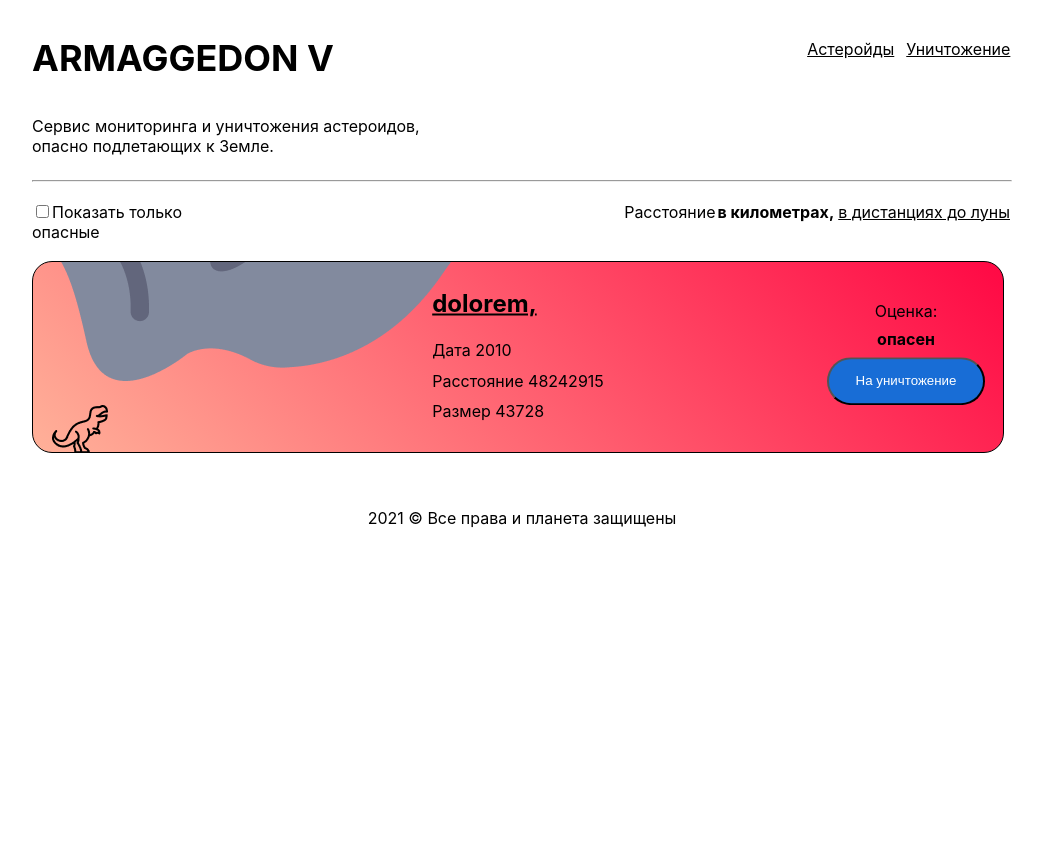
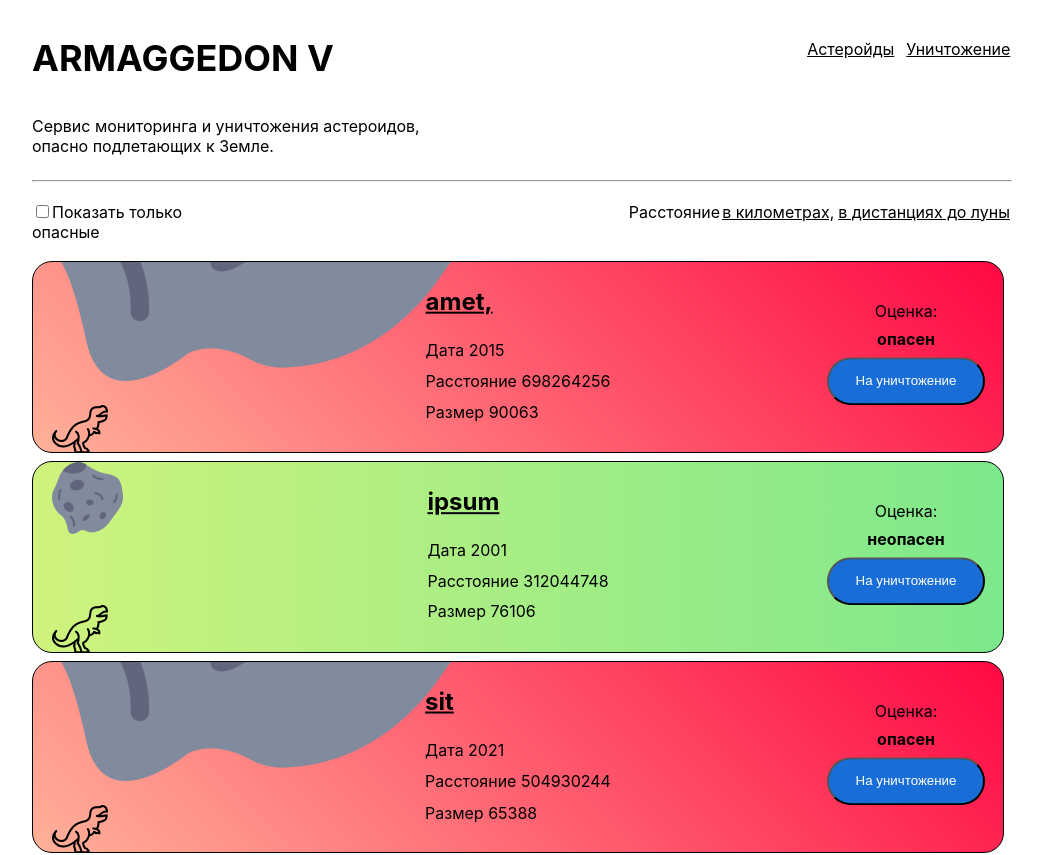
Before and after one commit to maks88sgt/armageddonApp, a React (Create React App) app: page / in a window 1280 px wide. Shown: the top 855 px of the page, without its empty margins (118-1161 px from the left). Before the commit the page ends 800 px from the top, so only its background shows below. Built offline with nearby package versions, Linux system fonts and the light colour scheme.

Commit message:
first filter

```diff
--- a/src/common/mocks/Mock.js
+++ b/src/common/mocks/Mock.js
@@ -2,13 +2,13 @@
 
 
 export const getAsteroids = () => {
-    const arrayLength = getRandomInt(1,5);
+    const arrayLength = getRandomInt(5,10);
     const asteroids = Array.from({length: arrayLength});
     return asteroids.map(() => {
         return {
             name: names.split(" ")[getRandomInt(0, 15)],
             date: getRandomInt(1995, 2022),
-            distance: getRandomInt(0, 1000000000),
+            distance: getRandomInt(10000, 1000000000),
             size: getRandomInt(0, 100000),
             inDangerous: getRandomInt(0, 2),
 
--- a/src/components/content/Content.jsx
+++ b/src/components/content/Content.jsx
@@ -4,6 +4,7 @@ import Footer from "./Footer/Footer";
 import {Route, Routes} from "react-router-dom";
 import Destruction from "./Cards/destruction/Destruction";
 import Card from "./Cards/Card";
+import FilterDistance from "./Filter/FilterDistance/FilterDistance";
 
 const Content = ({asteroids}) => {
     const [isDangerous, setIsDangerous] = useState(false);
@@ -11,11 +12,14 @@ const Content = ({asteroids}) => {
     return (
         <div>
             <hr></hr>
-            <Filter isDangerous={isDangerous} setIsDangerous={setIsDangerous}/>
+            <Filter isDangerous={isDangerous}
+                    setIsDangerous={setIsDangerous}/>
             <div className='menu-block'>
                 <Routes>
-                    <Route path="/" element={<Card  asteroids={asteroids} isDangerous={isDangerous}/>}/>
-                    <Route path="/asteroids" element={<Card  asteroids={asteroids} isDangerous={isDangerous}/>}/>
+                    <Route path="/" element={<Card  asteroids={asteroids}
+                                                    showDangerous={isDangerous}/>}/>
+                    <Route path="/asteroids" element={<Card  asteroids={asteroids}
+                                                             showDangerous={isDangerous}/>}/>
                     <Route path="/destruction" element={<Destruction />}/>
                 </Routes>
             </div>
--- a/src/components/content/Filter/FilterDistance/FilterDistance.jsx
+++ b/src/components/content/Filter/FilterDistance/FilterDistance.jsx
@@ -1,12 +1,14 @@
 import React from 'react';
 import s from './FilterDistance.module.css';
 
-const FilterDistance = () => {
+const FilterDistance = (props) => {
+    const {isDistance, setIsDistance} = props;
+
     return (
         <div className={s.nav}>
             <div>Расстояние </div>
             <form>
-                <input type="radio" id="radio1" name="radios" value="all" checked/>
+                <input type="radio" id="radio1" name="radios" value="all"/>
                 <label htmlFor="radio1">в километрах,</label>
                 <input type="radio" id="radio2" name="radios" value="false"/>
                 <label htmlFor="radio2">в дистанциях до луны</label>
```
